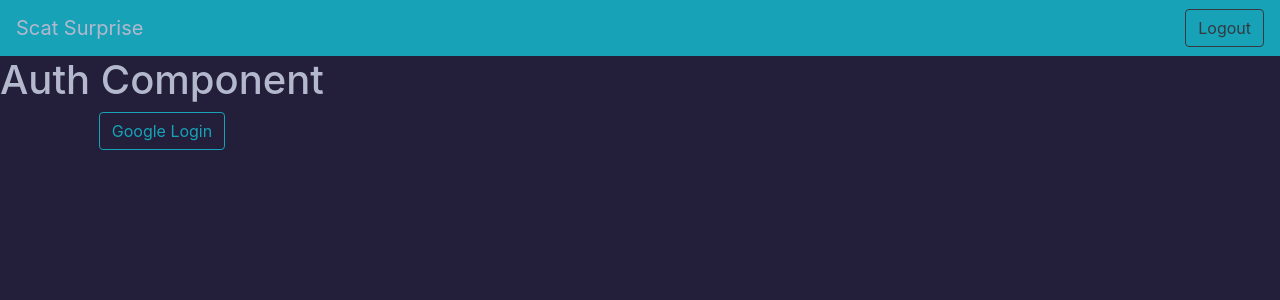
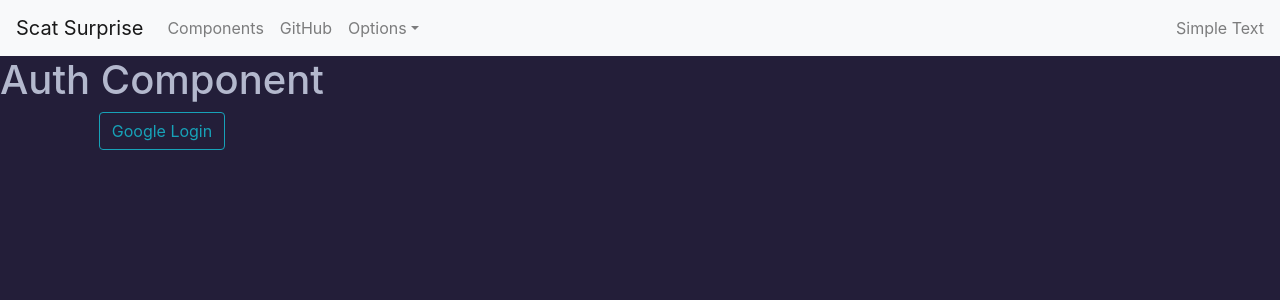
Before and after one commit to John-Fleming/scatt-surprise, a React (Create React App) app: page /auth in a window 1280 px wide. Shown: the top 300 px of the page. Built offline with nearby package versions, Linux system fonts and the light colour scheme; no server answers.

Commit message:
installed reacstrap and added basic navbar

```diff
--- a/package.json
+++ b/package.json
@@ -13,7 +13,8 @@
     "react": "^16.13.1",
     "react-dom": "^16.13.1",
     "react-router-dom": "^5.2.0",
-    "react-scripts": "3.4.1"
+    "react-scripts": "3.4.1",
+    "reactstrap": "^8.4.1"
   },
   "scripts": {
     "start": "react-scripts start",
--- a/src/components/pages/EditScat/EditScat.js
+++ b/src/components/pages/EditScat/EditScat.js
@@ -4,7 +4,6 @@
 class EditScat extends React.Component {
   render() {
     const editId = this.props.match.params.scatId;
-    console.error('wut', editId);
     return (
       <div className="EditScat">
         <h1>EditScat</h1>
--- a/src/components/shared/MyNavbar/MyNavbar.js
+++ b/src/components/shared/MyNavbar/MyNavbar.js
@@ -1,33 +1,74 @@
 import React from 'react';
+import {
+  Collapse,
+  Navbar,
+  NavbarToggler,
+  NavbarBrand,
+  Nav,
+  NavItem,
+  NavLink,
+  UncontrolledDropdown,
+  DropdownToggle,
+  DropdownMenu,
+  DropdownItem,
+  NavbarText,
+} from 'reactstrap';
+
 import firebase from 'firebase/app';
 import 'firebase/auth';
 import './MyNavbar.scss';
 
 class MyNavbar extends React.Component {
+  state = {
+    isOpen: false,
+  }
+
   logMeOut = (e) => {
     e.preventDefault();
     firebase.auth().signOut();
   }
 
+  toggle = () => {
+    this.setState({ isOpen: !this.state.isOpen });
+  }
+
   render() {
+    const { isOpen } = this.state;
     return (
       <div className="myNavbar">
-        <nav className="navbar navbar-expand-lg bg-info">
-          {/* eslint-disable-next-line jsx-a11y/anchor-is-valid */}
-          <a className="navbar-brand" href="#">Scat Surprise</a>
-          {/* eslint-disable-next-line max-len */}
-          <button className="navbar-toggler" type="button" data-toggle="collapse" data-target="#navbarSupportedContent" aria-controls="navbarSupportedContent" aria-expanded="false" aria-label="Toggle navigation">
-            <span className="navbar-toggler-icon"></span>
-          </button>
-
-          <div className="collapse navbar-collapse" id="navbarSupportedContent">
-            <ul className="navbar-nav ml-auto">
-              <li className="nav-item active">
-                <button className="btn btn-outline-dark" onClick={this.logMeOut}>Logout</button>
-              </li>
-            </ul>
-          </div>
-        </nav>
+        {/* <button className="btn btn-outline-dark" onClick={this.logMeOut}>Logout</button> */}
+        <Navbar color="light" light expand="md">
+          <NavbarBrand href="/">Scat Surprise</NavbarBrand>
+          <NavbarToggler onClick={this.toggle} />
+          <Collapse isOpen={isOpen} navbar>
+            <Nav className="mr-auto" navbar>
+              <NavItem>
+                <NavLink href="/components/">Components</NavLink>
+              </NavItem>
+              <NavItem>
+                <NavLink href="https://github.com/reactstrap/reactstrap">GitHub</NavLink>
+              </NavItem>
+              <UncontrolledDropdown nav inNavbar>
+                <DropdownToggle nav caret>
+                  Options
+                </DropdownToggle>
+                <DropdownMenu right>
+                  <DropdownItem>
+                    Option 1
+                  </DropdownItem>
+                  <DropdownItem>
+                    Option 2
+                  </DropdownItem>
+                  <DropdownItem divider />
+                  <DropdownItem>
+                    Reset
+                  </DropdownItem>
+                </DropdownMenu>
+              </UncontrolledDropdown>
+            </Nav>
+            <NavbarText>Simple Text</NavbarText>
+          </Collapse>
+        </Navbar>
       </div>
     );
   }
```
Also changed, not shown: 1 other file (tests, documents, lock files or other folders).
